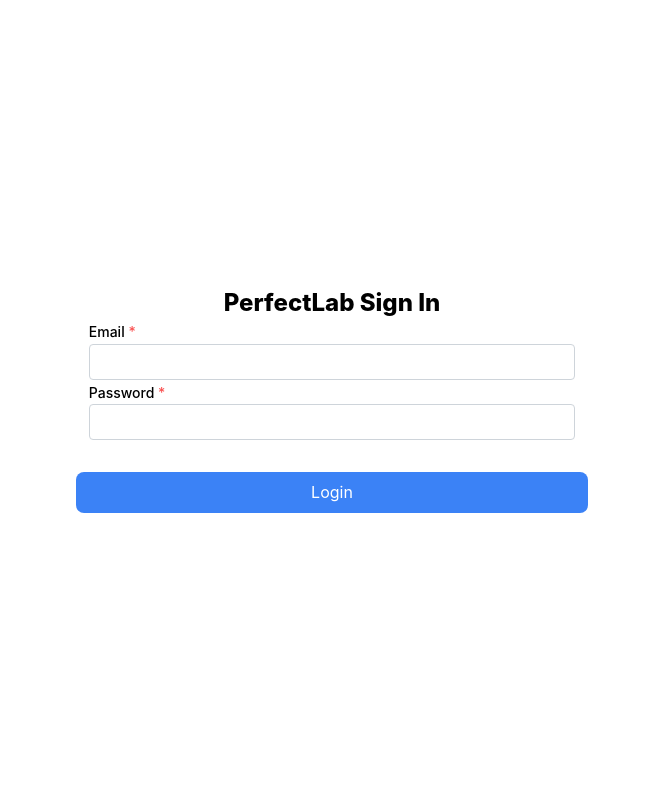
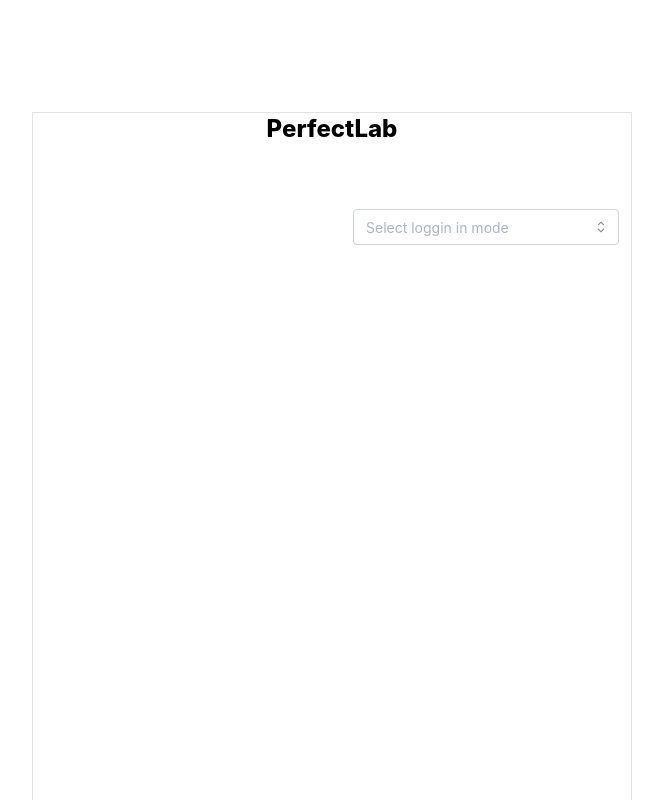
Before and after one commit to Williamdreams89/perfectlab, a React (Create React App) app in the folder frontend/: page /login in a window 1280 px wide. Shown: the whole page, without its empty margins (308-971 px from the left). Built offline with nearby package versions, Linux system fonts and the light colour scheme.

Commit message:
role based login ui

```diff
--- a/frontend/src/components/Login.tsx
+++ b/frontend/src/components/Login.tsx
@@ -2,53 +2,19 @@ import axios from "axios";
 import { Navigate } from "react-router-dom";
 import { FormEventHandler, useState } from "react";
 import GoogleLogin from "react-google-login";
-import { Input, TextInput } from "@mantine/core";
+import { ComboboxItem, Input, NativeSelect, Select, TextInput } from "@mantine/core";
 
 
 export const Login = () => {
-  // const clientId =
-  //   "676246280208-ulhmdscj2ndbe5k6qo6v5pj5pelep5a0.apps.googleusercontent.com";
-
-  // const onSuccess = async (res: any) => {
-  //   console.log("succzddgsfgess:", res.accessToken);
-  //   const user = {
-  //     grant_type: "convert_token",
-  //     client_id: clientId,
-  //     client_secret: "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",
-  //     backend: "google-oauth2",
-  //     token: res.accessToken,
-  //   };
-  //   //console.log(user)
-  //   const { data } = await axios.post(
-  //     "http://localhost:8000/user/oauth2/convert-token/",
-  //     user,
-  //     {
-  //       headers: {
-  //         "Content-Type": "application/json",
-  //       },
-  //     }
-  //   );
-
-  //   //console.log(data, data['access_token'])
-  //   axios.defaults.headers.common[
-  //     "Authorization"
-  //   ] = `Bearer ${data["access_token"]}`;
-  //   localStorage.clear();
-  //   localStorage.setItem("access_token", data.access_token);
-  //   localStorage.setItem("refresh_token", data.refresh_token);
-  //   window.location.href = "/";
-  // };
-
-  // const onFailure = (err: any) => {
-  //   console.log("failed:", err);
-  // };
 
   const [email, setEmail] = useState("")
   const [password, setPassword] = useState("")
   const [isLoading, setIsLoading] = useState(false)
   const [loagingPage, setLoginPage] = useState(false)
   const [signUpPage, setSignUpPage] = useState(false)
-  const [pwdResetPage, setPwdResetPage] = useState(false)
+  const [currentPage, setCurrentPage] = useState<ComboboxItem | null>(null)
+
+
 
   const onFormSubmit = async (event:any) => {
     event.preventDefault()
@@ -79,18 +45,40 @@ export const Login = () => {
   }
 
   return (
-    <div className=" flex justify-center items-center flex-col w-[100vw] h-[100vh] absolute bg-white z-50 left-0 top-0">
+    <div className="flex justify-center w-[100vw] h-[140vh] absolute bg-white z-50 left-0 top-0">
+      <div className="w-[600px] mt-[7rem] relative" style={{border:"1px solid rgba(107, 114, 128, .2)"}}>
+      <h2 className=" text-center text-2xl font-extrabold"><span>Perfect<span>Lab</span> </span></h2>
+
+    <div className="w-max absolute top-[6rem] right-3">
+    <Select
+        placeholder="Select loggin in mode"
+        data={[{ value: 'technician', label: 'Log in as technician' },{ value: 'clerk', label: 'Log in as clerk' }, { value: 'employer', label: 'Log in as Employer' }]}
+        value={currentPage ? currentPage.value : null}
+        onChange={(_value, option) => {setCurrentPage(option); console.log("option=", option, "\n","value=",_value)}}
+        allowDeselect={false}
+        />
+    </div>
+        {currentPage?.value ==="clerk" && <h3 className=" text-center">Sign In as a Clerk</h3>}
+        {currentPage?.value ==="technician" && <h3 className=" text-center">Sign In as a Technician</h3>}
+        {currentPage?.value ==="employer" && <h3 className=" text-center">Sign In as a Employer</h3>}
+    {currentPage?.value ==="clerk" &&<div className="">
         {isLoading ? <div className=" flex flex-col gap-3 text-xl font-semibold"><img src="gifs/loading.gif" alt="" /><p>Fetching data</p></div> :
       <div className="w-[90%] lg:w-[40vw]">
-        <h2 className=" text-center text-2xl font-extrabold"><span>Perfect<span>Lab</span> </span>Sign In</h2>
-        {/* <GoogleLogin
-          // clientId={clientId}
-          buttonText="Sign in with Google"
-          // onSuccess={onSuccess}
-          // onFailure={onFailure}
-          cookiePolicy={"single_host_origin"}
-          className=" w-[70%] m-auto text-center"
-        /> */}
+
+        <form onSubmit={onFormSubmit} className=" w-[80%] m-auto mt-[6rem] h-[80%] flex flex-col gap-[2rem]">
+          <div className=" w-[95%] m-auto">
+            <TextInput label='Email' withAsterisk type="email" onChange={emailChange} />
+            <TextInput label="Password" withAsterisk type="password" onChange={passwordChange}/>
+            </div>
+          {<button type="submit" className="bg-blue-500 p-2 rounded-lg no-underline text-white">Login</button>}
+        </form>
+      </div>
+      }
+    </div>}
+    {currentPage?.value ==="technician" &&<div className="">
+        {isLoading ? <div className=" flex flex-col gap-3 text-xl font-semibold"><img src="gifs/loading.gif" alt="" /><p>Fetching data</p></div> :
+      <div className="w-[90%] lg:w-[40vw]">
+
         <form onSubmit={onFormSubmit} className=" w-[100%] h-[80%] flex flex-col gap-[2rem]">
           <div className=" w-[95%] m-auto">
             <TextInput label='Email' withAsterisk type="email" onChange={emailChange} />
@@ -100,6 +88,21 @@ export const Login = () => {
         </form>
       </div>
       }
+    </div>}
+    {currentPage?.value ==="employer" &&<div className="">
+        {isLoading ? <div className=" flex flex-col gap-3 text-xl font-semibold"><img src="gifs/loading.gif" alt="" /><p>Fetching data</p></div> :
+      <div className="w-[90%] lg:w-[40vw]">
+        <form onSubmit={onFormSubmit} className=" w-[100%] h-[80%] flex flex-col gap-[2rem]">
+          <div className=" w-[95%] m-auto">
+            <TextInput label='Email' withAsterisk type="email" onChange={emailChange} />
+            <TextInput label="Password" withAsterisk type="password" onChange={passwordChange}/>
+            </div>
+          {<button type="submit" className="bg-blue-500 p-2 rounded-lg no-underline text-white">Login</button>}
+        </form>
+      </div>
+      }
+    </div>}
+      </div>
     </div>
   );
 };
```
